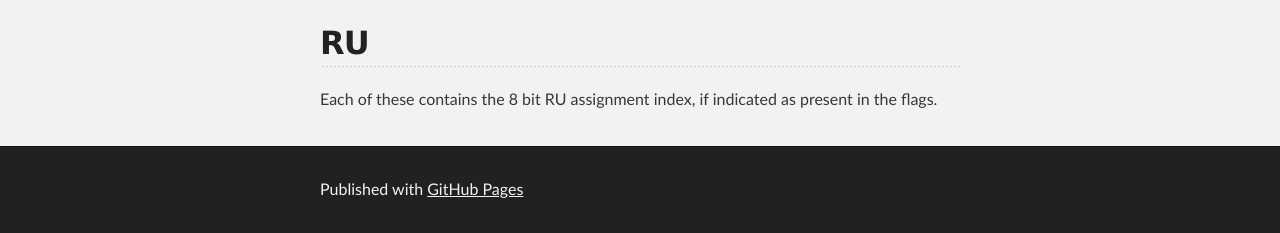
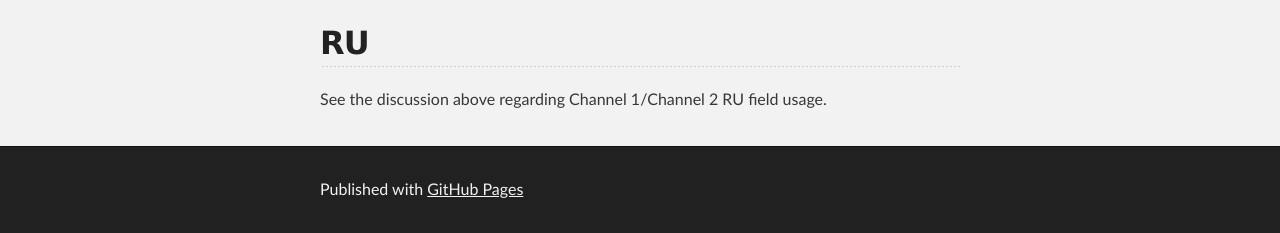
Before and after one commit to radiotap/radiotap.github.io, a Jekyll site: the page built from fields/HE-MU.md, in a window 1280 px wide and 900 px high, scrolled down 2360 px. Shown: the part 664-897 px from the top of the window. Built offline with Jekyll 4.4.1, drawn with Linux system fonts in a browser that asks for light colours.

Commit message:
HE-MU: clarify RU section

```diff
--- a/fields/HE-MU.md
+++ b/fields/HE-MU.md
@@ -85,5 +85,4 @@ If known=0, no data was reported (e.g. HW not capable, or CRC error on one of th
 
 ## RU
 
-Each of these contains the 8 bit RU assignment index, if indicated as
-present in the flags.
+See the discussion above regarding Channel 1/Channel 2 RU field usage.
```
